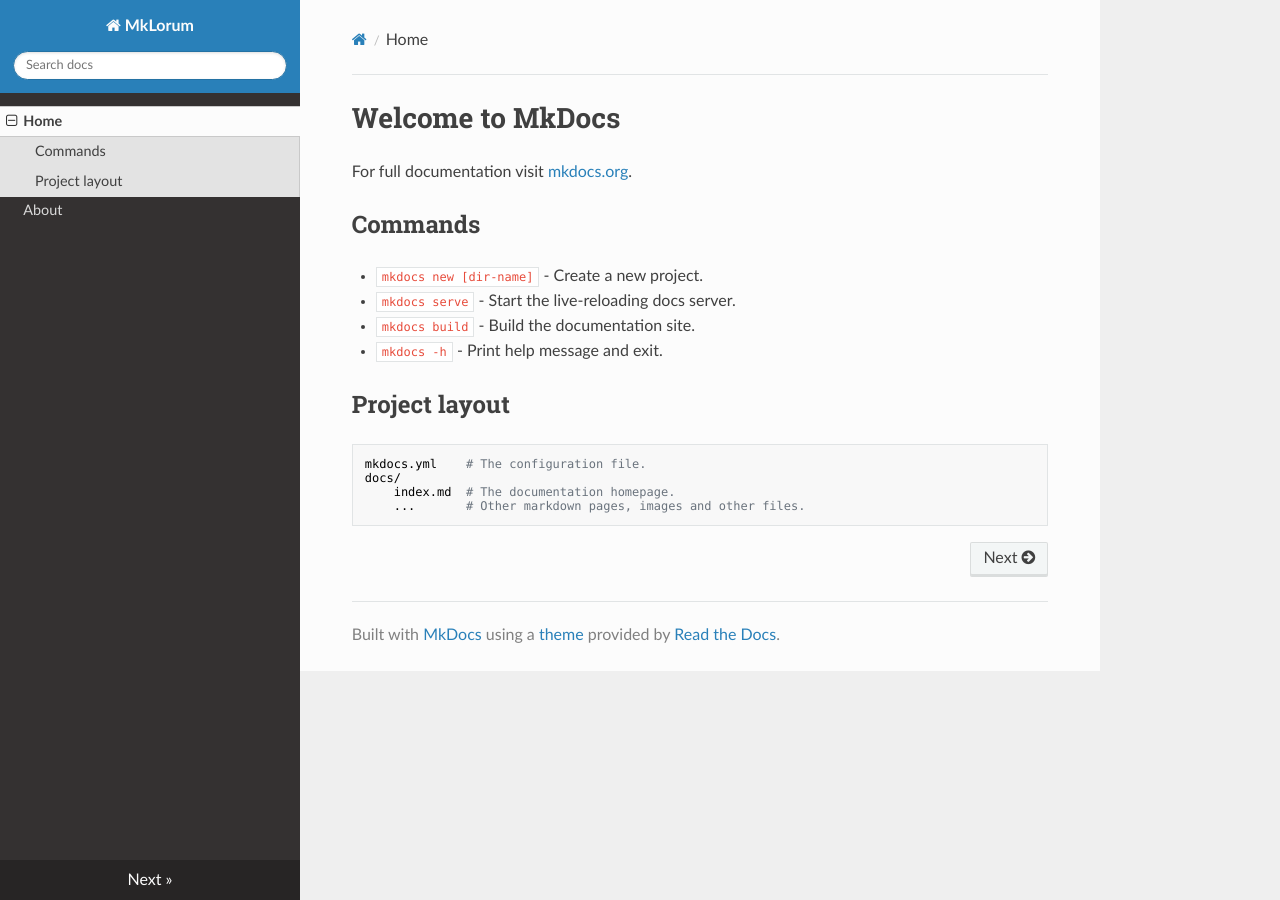
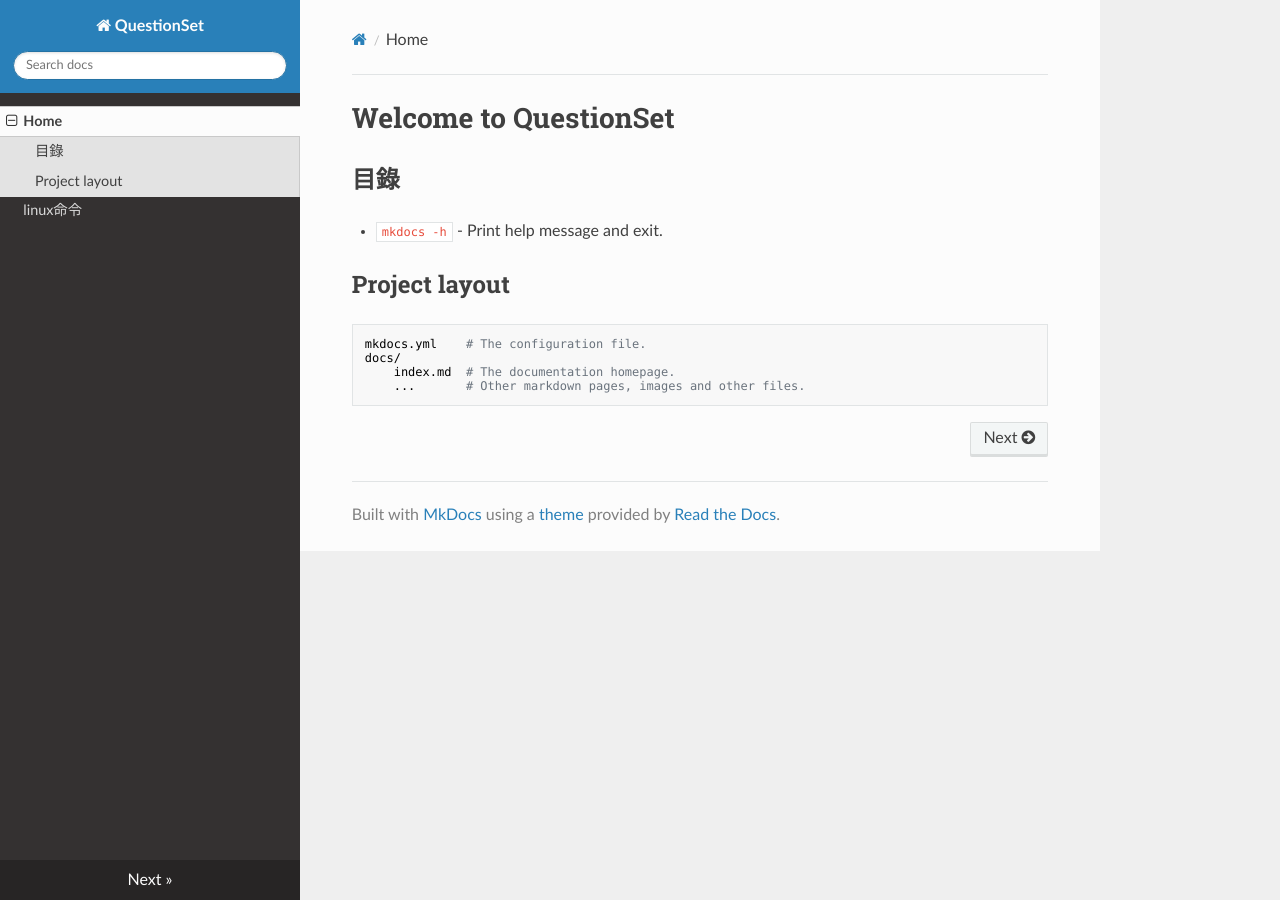
Before and after one commit to cpmango/QuestionSet, an MkDocs documentation site: the page built from docs/index.md, in a window 1280 px wide. Built offline with MkDocs 1.6.1, drawn with Linux system fonts in a browser that asks for light colours; nearby versions of some CDN libraries.

```diff
--- a/docs/index.md
+++ b/docs/index.md
@@ -1,12 +1,7 @@
-# Welcome to MkDocs
+# Welcome to QuestionSet
 
-For full documentation visit [mkdocs.org](https://www.mkdocs.org).
+## 目錄
 
-## Commands
-
-* `mkdocs new [dir-name]` - Create a new project.
-* `mkdocs serve` - Start the live-reloading docs server.
-* `mkdocs build` - Build the documentation site.
 * `mkdocs -h` - Print help message and exit.
 
 ## Project layout
--- a/mkdocs.yml
+++ b/mkdocs.yml
@@ -1,6 +1,6 @@
-site_name: MkLorum
+site_name: QuestionSet
 site_url: https://example.com/
 nav:
     - Home: index.md
-    - About: about.md
+    - linux命令: linux命令.md
 theme: readthedocs
```
Also changed, not shown: docs/about.md (deleted, +0 -42 lines), docs/linux命令.md (added, +28 -0 lines), docs/img/1679633735.png (added).
